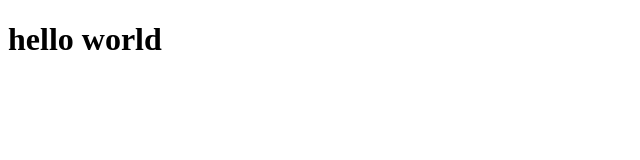
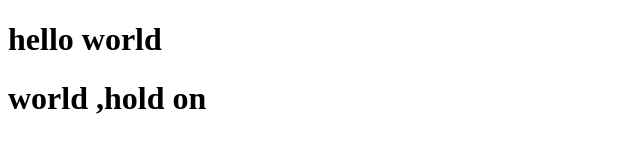
Before and after one commit to kgh4/web-dev-, a plain HTML site: page index.html in a window 1280 px wide. Shown: the whole page, without its empty margins (0-640 px from the left). Drawn offline with Linux system fonts and the light colour scheme.

Commit message:
initial commit

```diff
--- a/index.html
+++ b/index.html
@@ -7,5 +7,6 @@
 </head>
 <body>
     <h1>hello world </h1>
+    <h1> world ,hold on</h1>
 </body>
 </html>
```
